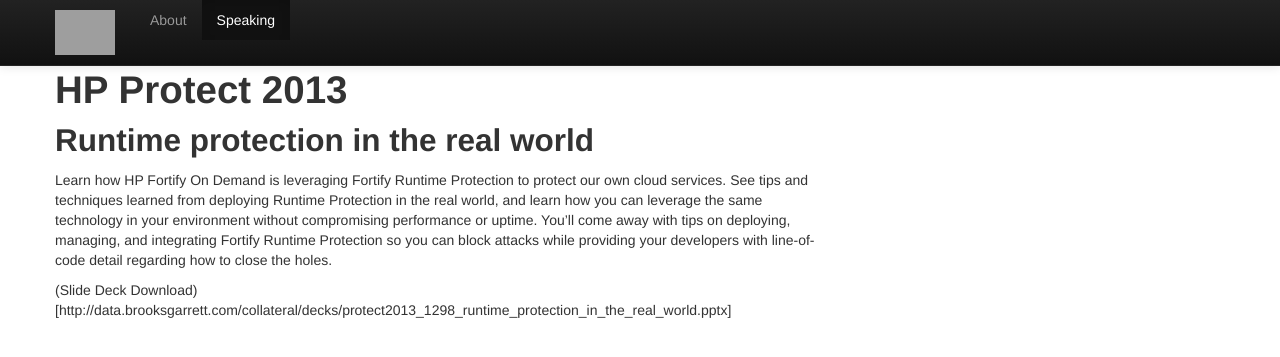
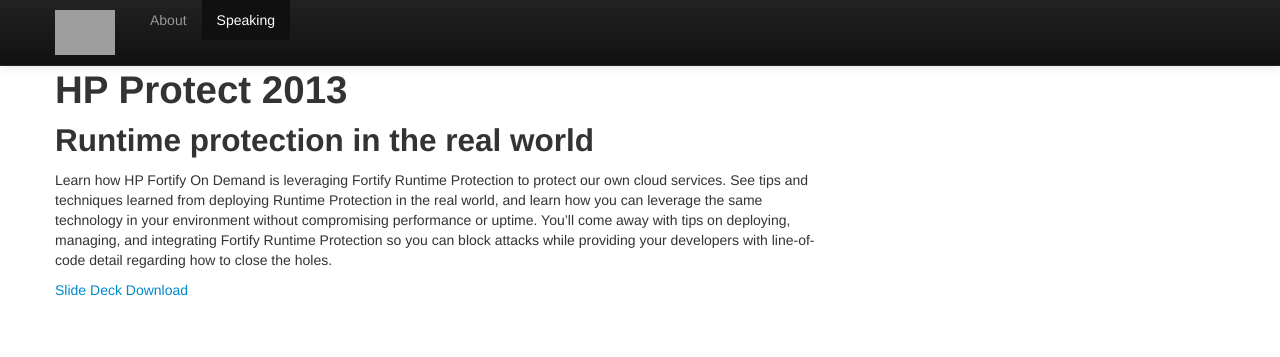
Before and after one commit to brooksgarrett/website, a Jekyll site: the page built from speaking/index.md, in a window 1280 px wide. Shown: the top 357 px of the page. Built offline with Jekyll 4.4.1, drawn with Linux system fonts in a browser that asks for light colours; Markdown is read by kramdown in place of the engine named in the settings; comment, search, counter and statistics services are not loaded; grey boxes are pictures that could not be loaded.

Commit message:
Really correcting the link this time...

```diff
--- a/speaking/index.md
+++ b/speaking/index.md
@@ -10,4 +10,4 @@
 
 Learn how HP Fortify On Demand is leveraging Fortify Runtime Protection to protect our own cloud services. See tips and techniques learned from deploying Runtime Protection in the real world, and learn how you can leverage the same technology in your environment without compromising performance or uptime. You'll come away with tips on deploying, managing, and integrating Fortify Runtime Protection so you can block attacks while providing your developers with line-of-code detail regarding how to close the holes.
 
-(Slide Deck Download)[http://data.brooksgarrett.com/collateral/decks/protect2013_1298_runtime_protection_in_the_real_world.pptx]
+[Slide Deck Download](http://data.brooksgarrett.com/collateral/decks/protect2013_1298_runtime_protection_in_the_real_world.pptx)
```
